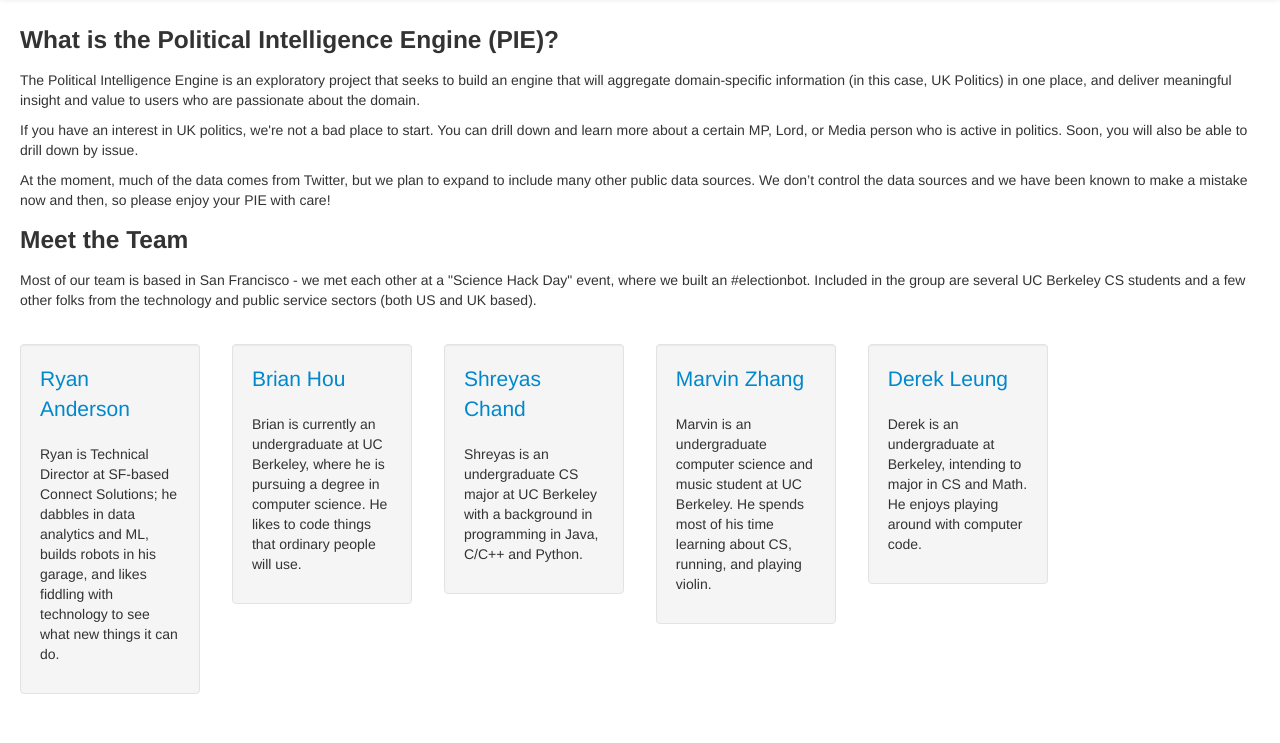
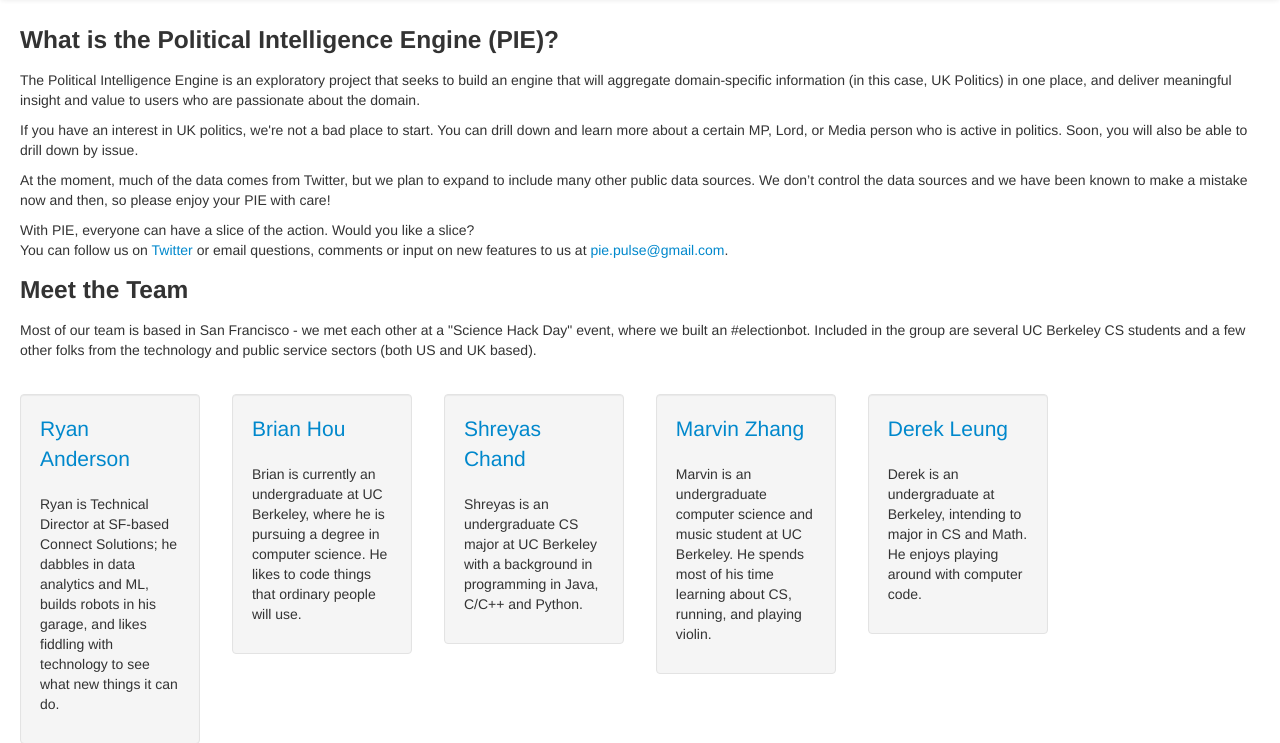
Before and after one commit to jagatfx/pie, a Django app: template templates/about.html in a window 1280 px wide. Shown: the part 42-785 px from the top of the page. Before the commit the page ends 736 px from the top, so only its background shows below. Run offline with Django 3.2, Linux system fonts and the light colour scheme; the template is opened without the code that fills it, so the values that code supplies are empty; parts of the project's set-up code (start-up, migrations or seed data) failed here and were passed over; some libraries are stand-ins or nearby versions.

Commit message:
Added text supplement to About Us

```diff
--- a/templates/about.html
+++ b/templates/about.html
@@ -5,6 +5,10 @@
 <p>The Political Intelligence Engine is an exploratory project that seeks to build an engine that will aggregate domain-specific information (in this case, UK Politics) in one place, and deliver meaningful insight and value to users who are passionate about the domain.</p>
 <p>If you have an interest in UK politics, we're not a bad place to start. You can drill down and learn more about a certain MP, Lord, or Media person who is active in politics. Soon, you will also be able to drill down by issue.</p>
 <p>At the moment, much of the data comes from Twitter, but we plan to expand to include many other public data sources. We don’t control the data sources and we have been known to make a mistake now and then, so please enjoy your PIE with care! </p>
+
+<p>With PIE, everyone can have a slice of the action. Would you like a slice?<br>
+You can follow us on <a href="https://twitter.com/PIE_Politics">Twitter</a>
+or email questions, comments or input on new features to us at <a href="mailto:pie.pulse@gmail.com">pie.pulse@gmail.com</a>.</p>
 <!-- From the checklist -->
 <!--
 <h3 style="margin:0 0 10x">PIE (Political Intelligence Engine):</h3>
```
